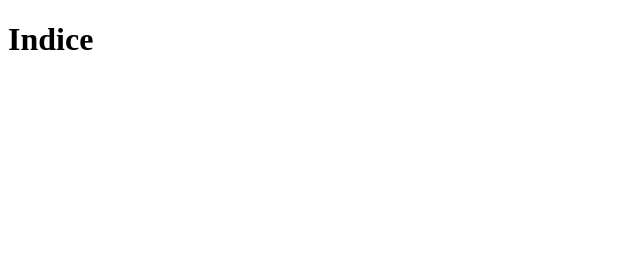
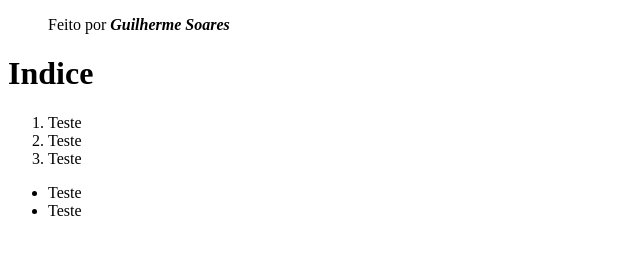
Before and after one commit to Guilherme-Soares05/MiniBlogAWS, a plain HTML site: page index.html in a window 1280 px wide. Shown: the whole page, without its empty margins (0-640 px from the left). Drawn offline with Linux system fonts and the light colour scheme.

Commit message:
Foi adicionado o nome do criador do blog e duas listas, uma ordenada e uma não

```diff
--- a/index.html
+++ b/index.html
@@ -3,8 +3,19 @@
     <head>
         <title> Nuvem AWS</title>
         <body>
+            <blockquote> Feito por <strong> <i> Guilherme Soares </i></strong></blockquote>
+            <p>
+            </p>
             <h1> Indice </h1>
-
+            <ol>
+                <li> Teste </li>
+                <li> Teste </li>
+                <li> Teste </li>
+            </ol>
+            <ul>
+                <li> Teste </li>
+                <li> Teste </li>
+            </ul>
         </body>
     </head>
 </html>
```
